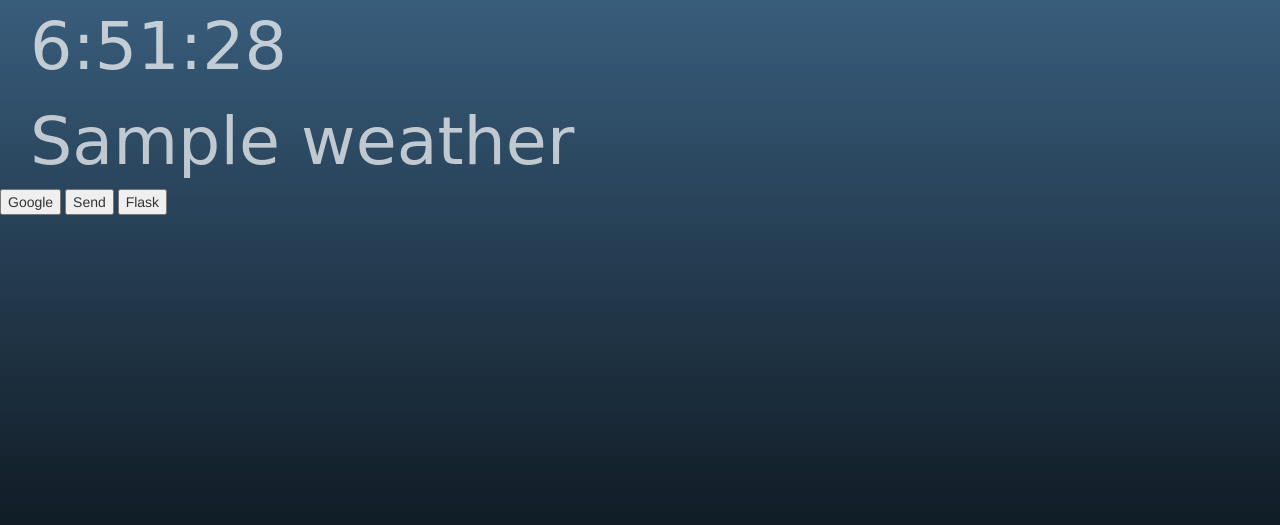
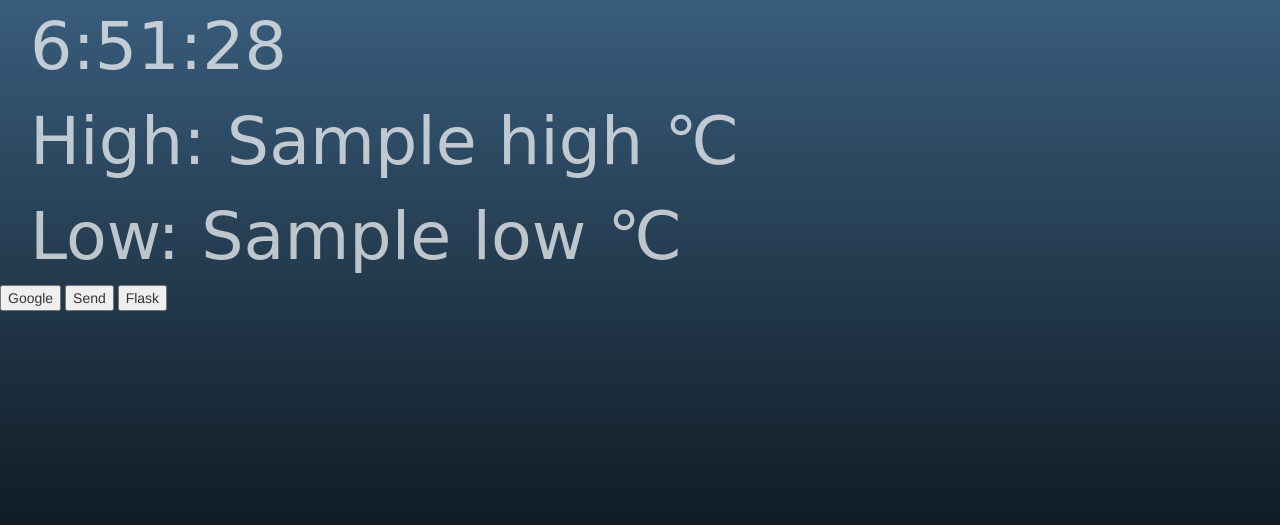
Before and after one commit to kbsezginel/microcontrollers, a Flask app: template FlaskApp/templates/index.html in a window 1280 px wide. Shown: the part 51-576 px from the top of the page. Run offline with Flask 2, Linux system fonts and the light colour scheme; the template is opened without the code that fills it: most values are stand-ins (such as "Sample title", 1, 10 or a date in 2020); some libraries are stand-ins or nearby versions.

Commit message:
Update weather read in web server

```diff
--- a/FlaskApp/app-new.py
+++ b/FlaskApp/app-new.py
@@ -21,8 +21,7 @@ def rf_send(num, state):
 @app.route('/')
 def index():
     high, low = usa_weather()
-    weather = {'weather': ('High: %i C  Low: %i C' % (high, low))}
-
+    weather = {'high': high, 'low': low}
     return render_template('index.html', **weather)
 
 
--- a/FlaskApp/templates/index.html
+++ b/FlaskApp/templates/index.html
@@ -53,7 +53,8 @@
     </div>
   </nav>
   <time><div id="time"></div></time>
-  <time><div>{{ weather }}</div></time>
+  <time><div>High: {{ high }} &#8451</div></time>
+  <time><div>Low: {{ low }} &#8451</div></time>
   <button type="button" value="Google" onclick="button1(this)">Google</button>
   <button type="button" value="RF" onclick="send_button(this)">Send</button>
   <button type="button" value="Flask" onclick="flask(this)">Flask</button>
```
